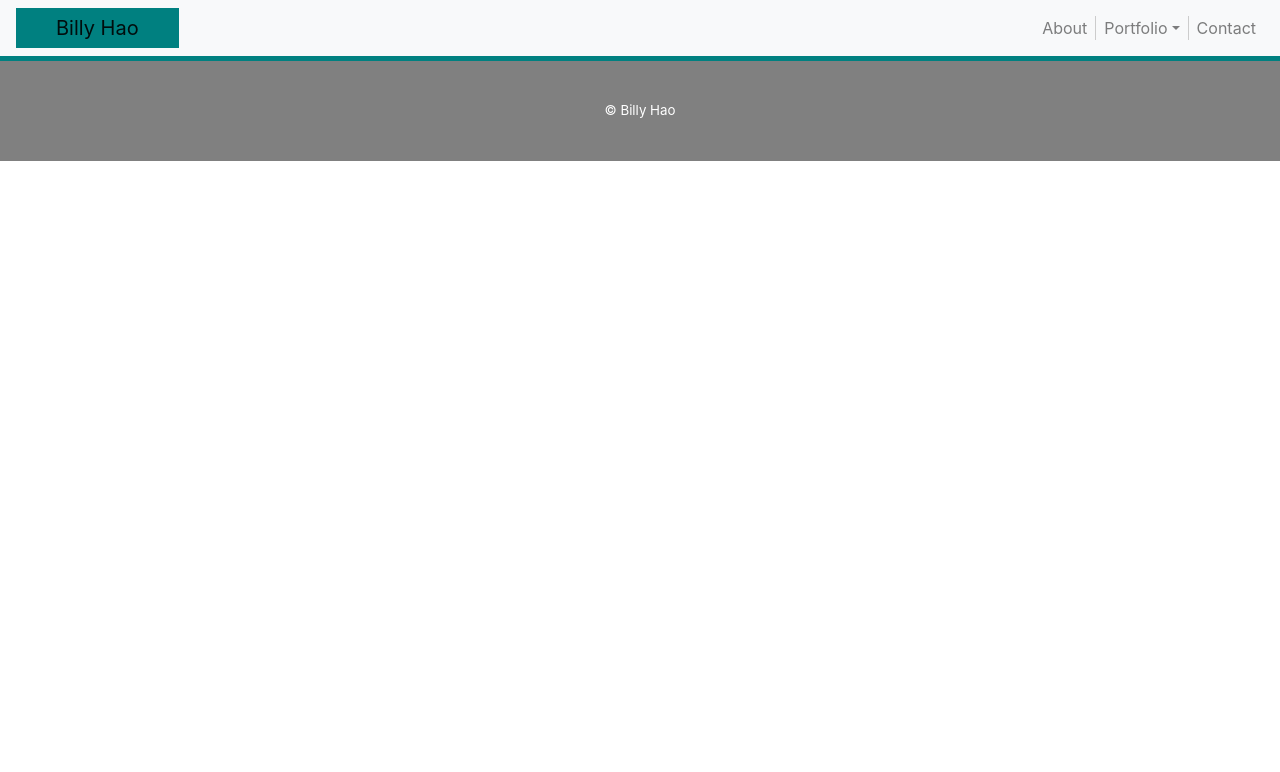
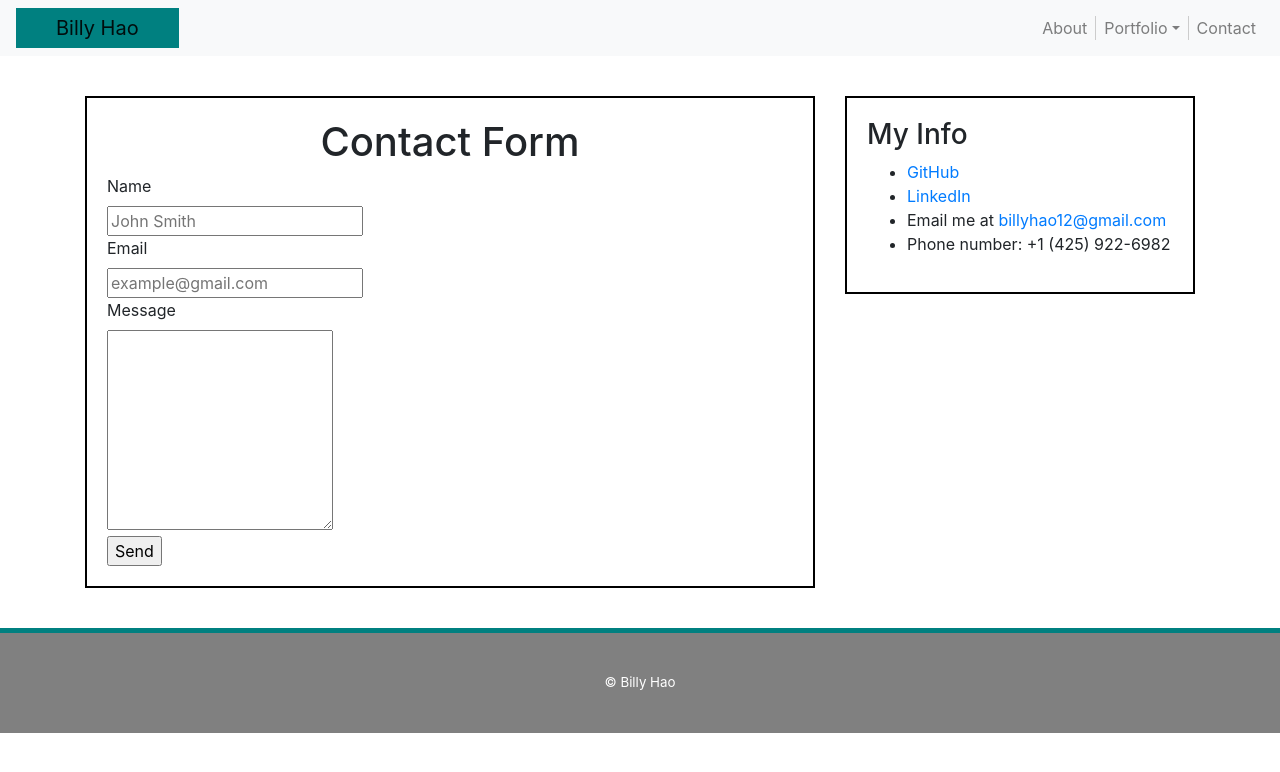
Before and after one commit to billyhao12/react-portfolio, a React (Create React App) app: page /contact in a window 1280 px wide. Shown: the top 772 px of the page. Built offline with nearby package versions, Linux system fonts and the light colour scheme.

Commit message:
Added a Contact page with a working contact form

```diff
--- a/src/App.js
+++ b/src/App.js
@@ -8,6 +8,7 @@
 // Pages
 import About from './pages/About';
 import Projects from './pages/Projects';
+import Contact from './pages/Contact';
 
 function App() {
   return (
@@ -26,7 +27,7 @@
           </Route>
 
           <Route exact path={"/contact"}>
-            {/* Contact Page */}
+            <Contact />
           </Route>
 
         </Switch>
--- /dev/null
+++ b/src/pages/Contact/index.js
@@ -0,0 +1,61 @@
+import React from 'react';
+import Container from 'react-bootstrap/Container';
+import Row from 'react-bootstrap/Row';
+import Col from 'react-bootstrap/Col';
+
+function Contact() {
+
+    return (
+
+        <Container>
+            <Row>
+
+                <Col lg={8}>
+                    <div className="box">
+                        <form action="https://formspree.io/xvownzqz" method="POST">
+
+                        <h1>Contact Form</h1>
+
+                        <label for="name">Name</label>
+                        <br />
+                        <input type="text" name="name" placeholder="John Smith" />
+
+                        <br />
+
+                        <label for="email">Email</label>
+                        <br />
+                        <input type="text" name="email" placeholder="example@gmail.com" />
+
+                        <br />
+
+                        <label for="message">Message</label>
+                        <br />
+                        <textarea name="message" style={{"height": "200px"}}></textarea>
+
+                        <br />
+
+                        <input type="submit" value="Send" />
+
+                        </form>
+                    </div>
+                </Col>
+
+                <Col lg={4} id="myInfo">
+                    <div className="box">
+                        <h3>My Info</h3>
+                        <ul>
+                            <li><a href="https://github.com/billyhao12">GitHub</a></li>
+                            <li><a href="https://www.linkedin.com/in/billyhao12/">LinkedIn</a></li>
+                            <li>Email me at <a href="mailto:billyhao12@gmail.com">billyhao12@gmail.com</a></li>
+                            <li>Phone number: +1 (425) 922-6982</li>
+                        </ul>
+                    </div>
+                </Col>
+
+            </Row>
+        </Container>
+
+    )
+}
+
+export default Contact;
```
Also changed, not shown: src/pages/Contact/style.css (added).
